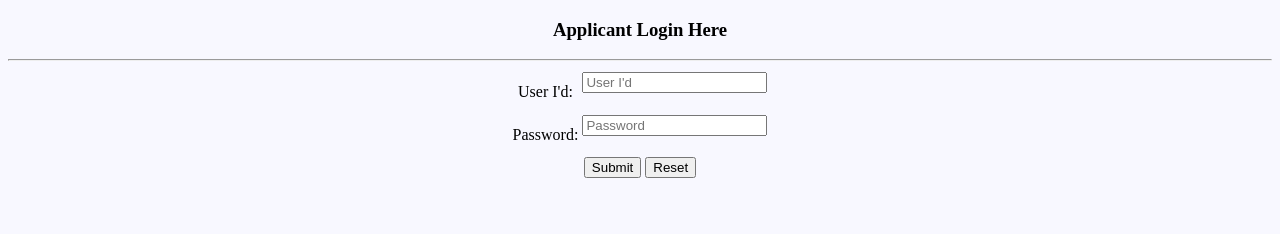
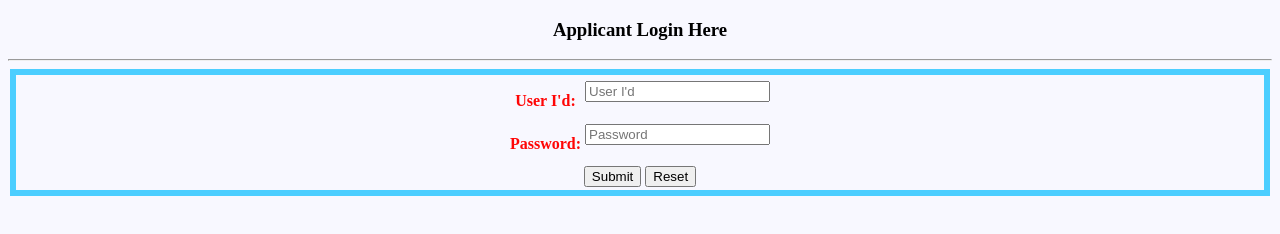
Before and after one commit to nikhilphuse/Assignment, a plain HTML site: page 15july0.html in a window 1280 px wide. Drawn offline with Linux system fonts and the light colour scheme.

Commit message:
Update 15july0.html

```diff
--- a/15july0.html
+++ b/15july0.html
@@ -7,6 +7,7 @@
         <body bgcolor="ghostwhite">
             <h3 align="center">Applicant Login Here</h3><hr>
             <form action="15july1.html" align="center">
+                <fieldset style="border: 6px solid rgba(46, 199, 255, 0.847);font-weight: bold;color: rgb(255, 5, 5);padding: 3px 3px">
                 <table align="center">
                     <tr>
                         <td>
@@ -27,6 +28,7 @@
                 </table>
                 <input type="submit" name="Submit">
                 <input type="reset">
+                </fieldset>
             </form>
         </body>
     </head>
```
